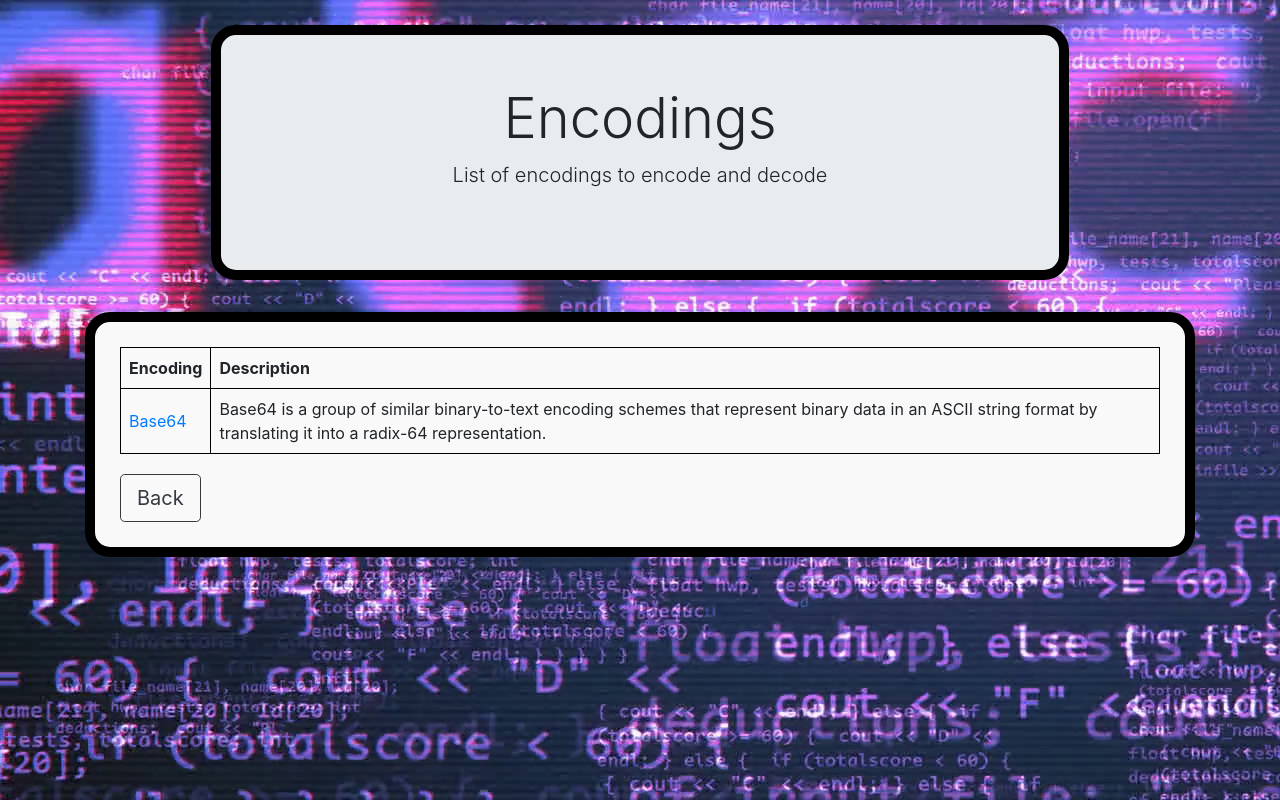
After one commit to moomookittyclam148/Cipher-Website, a Flask app: page /encodings in a window 1280 px wide. The commit adds this page. Run offline with Flask 2, Linux system fonts and the light colour scheme; some libraries are stand-ins or nearby versions.

Commit message:
Started encoding page, table set up, link to base64 set up

```diff
--- a/server.py
+++ b/server.py
@@ -12,11 +12,17 @@ def encodings():
 
 @app.route('/ciphers')
 def ciphers():
-        return render_template('ciphers.html')
+    return render_template('ciphers.html')
 
 @app.route('/about')
 def about():
     return render_template('about.html')
 
+@app.route('/encodings/<encoding>')
+def specific_encoding(encoding):
+    encoding_hash = {}
+    encoding_hash['base64'] = 'base64'
+    return render_template('converter.html', encoding_name=encoding_hash[encoding])
+
 if __name__ == '__main__':
    app.run(debug=True)
--- a/static/css/style.css
+++ b/static/css/style.css
@@ -1,28 +1,34 @@
+/* General CSS */
 body {
   background-image: url("../imgs/background.png");
-}
-
-#jumbotron_title {
-  padding-top: 25px;
-  margin: 0 auto;
-  width: 80%;
 }
 
 .jumbotron {
   padding-top: 50px;
   border: 10px solid black;
+  border-radius: 25px;
 }
 
 .card {
     float: none;
     margin: 0 auto;
-    outline: #000000 solid 10px;
+    border: 11px solid black;
+    border-radius: 25px;
+}
+
+/* index page */
+
+#jumbotron_index_title {
+  padding-top: 25px;
+  margin: 0 auto;
+  width: 80%;
 }
 
 #encoding_selectors {
   padding-top: 50px;
   padding-bottom: 50px;
   border: 10px solid black;
+  border-radius: 25px;
   background-color: #8342f4;
 }
 
@@ -32,6 +38,7 @@ body {
   margin-bottom: 25px;
   padding: 25px;
   border: 10px solid black;
+  border-radius: 25px;
   background-color: #F9F9F9;
   text-align: center;
 }
@@ -39,3 +46,31 @@ body {
 #about_section a {
   margin: 20px;
 }
+
+/* Encodings page */
+
+#jumbotron_encoding_title {
+  padding-top: 25px;
+  margin: 0 auto;
+  width: 80%;
+}
+
+#encoding_table {
+  border: 10px solid black;
+  border-radius: 25px;
+  background-color: #F9F9F9;
+  padding: 25px;
+}
+
+#encoding_back_btn {
+  margin-top: 20px;
+}
+
+table {
+}
+
+td, th {
+    border: 1px solid #000000;
+    text-align: left;
+    padding: 8px;
+}
--- /dev/null
+++ b/templates/encodings.html
@@ -0,0 +1,33 @@
+{% extends "layout.html" %}
+{% block content %}
+
+<div class="container">
+
+  <div class="container" id="jumbotron_encoding_title">
+    <div class="jumbotron jumbotron-fluid">
+      <div class="container">
+        <h1 class="display-4" style="text-align:center;">Encodings</h1>
+        <p class="lead" style="text-align:center;">List of encodings to encode and decode</p>
+      </div>
+    </div>
+  </div>
+
+  <div class="container" id="encoding_table">
+    <table>
+      <tr>
+        <th>Encoding</th>
+        <th>Description</th>
+      </tr>
+      <tr>
+        <td><a href="/encodings/base64">Base64</a></td>
+        <td>Base64 is a group of similar binary-to-text encoding schemes that represent binary data in an ASCII string format by translating it into a radix-64 representation.</td>
+      </tr>
+    </table>
+
+    <a class="btn btn-outline-dark btn-lg" href="/" role="button" id="encoding_back_btn">Back</a>
+
+  </div>
+
+</div>
+
+{% endblock %}
--- a/templates/index.html
+++ b/templates/index.html
@@ -3,7 +3,7 @@
 
 <div class="container">
 
-  <div class="container" id="jumbotron_title">
+  <div class="container" id="jumbotron_index_title">
     <div class="jumbotron jumbotron-fluid">
       <div class="container">
         <h1 class="display-4" style="text-align:center;">Cipher Site</h1>
```
